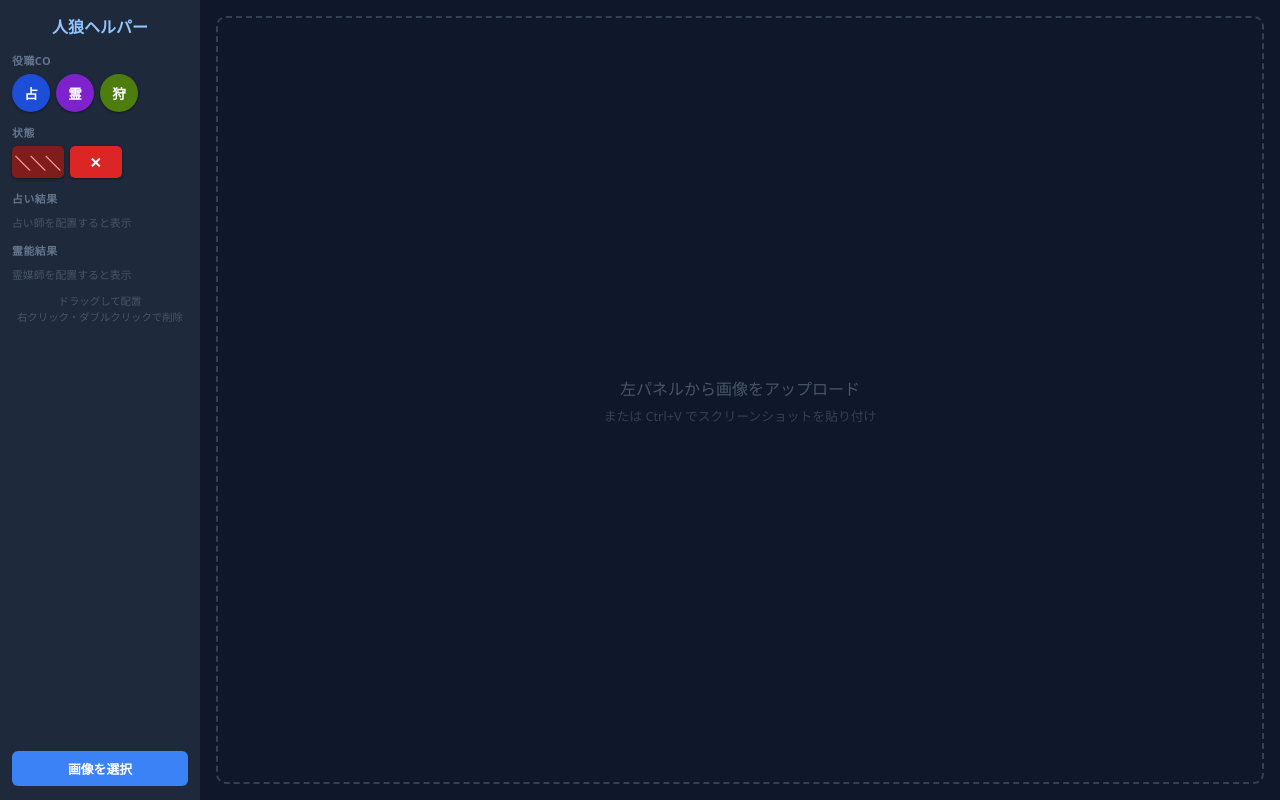
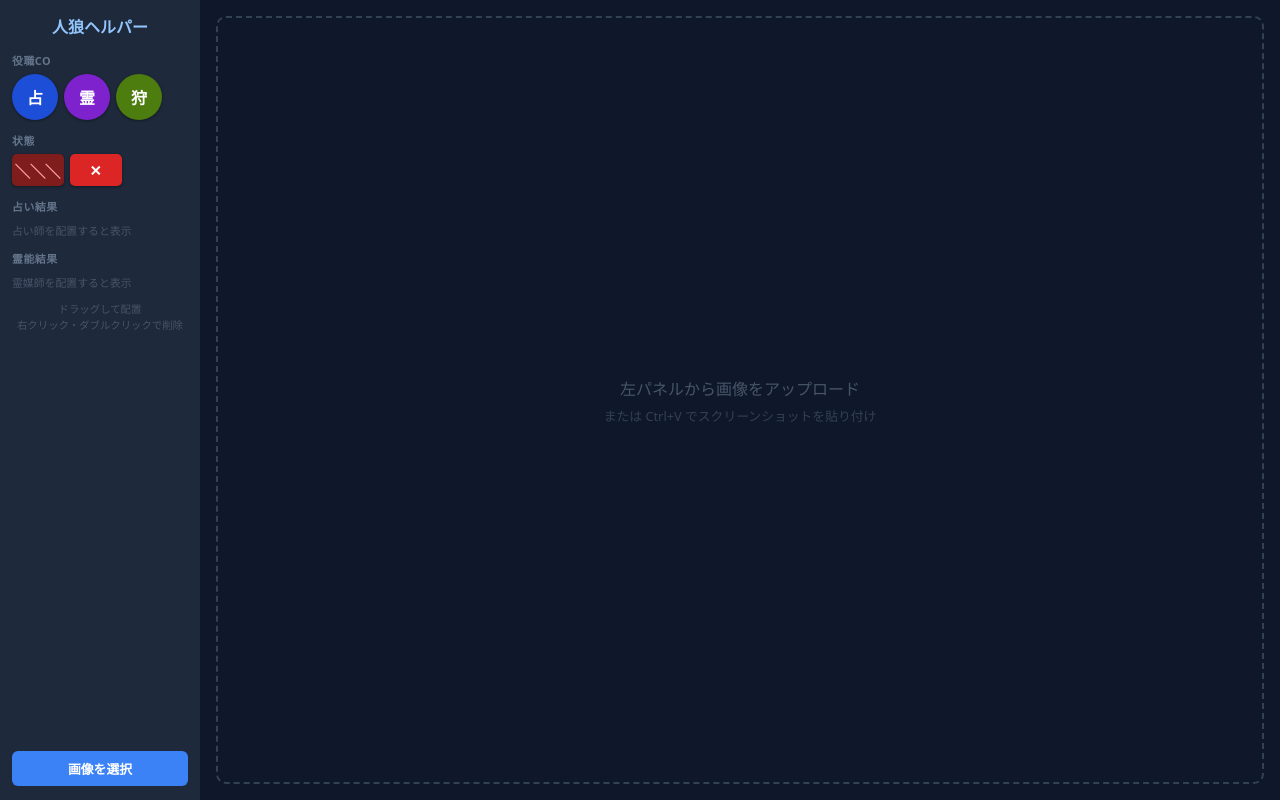
Before and after one commit to Riku-1/my-jinro-helper, a React (Vite) app: page / in a window 1280 px wide. Built offline with nearby package versions, Linux system fonts and the light colour scheme.

Commit message:
アイコンの大きさ変更

```diff
--- a/src/App.css
+++ b/src/App.css
@@ -54,13 +54,13 @@
 }
 
 .palette-icon {
-  width: 38px;
-  height: 38px;
+  width: 46px;
+  height: 46px;
   border-radius: 50%;
   display: flex;
   align-items: center;
   justify-content: center;
-  font-size: 0.85rem;
+  font-size: 1rem;
   font-weight: 700;
   cursor: grab;
   user-select: none;
@@ -180,13 +180,13 @@
 /* ── Placed icons ────────────────────────────── */
 .placed-icon {
   position: absolute;
-  width: 34px;
-  height: 34px;
+  width: 42px;
+  height: 42px;
   border-radius: 50%;
   display: flex;
   align-items: center;
   justify-content: center;
-  font-size: 0.78rem;
+  font-size: 0.95rem;
   font-weight: 700;
   cursor: grab;
   transform: translate(-50%, -50%);
```
